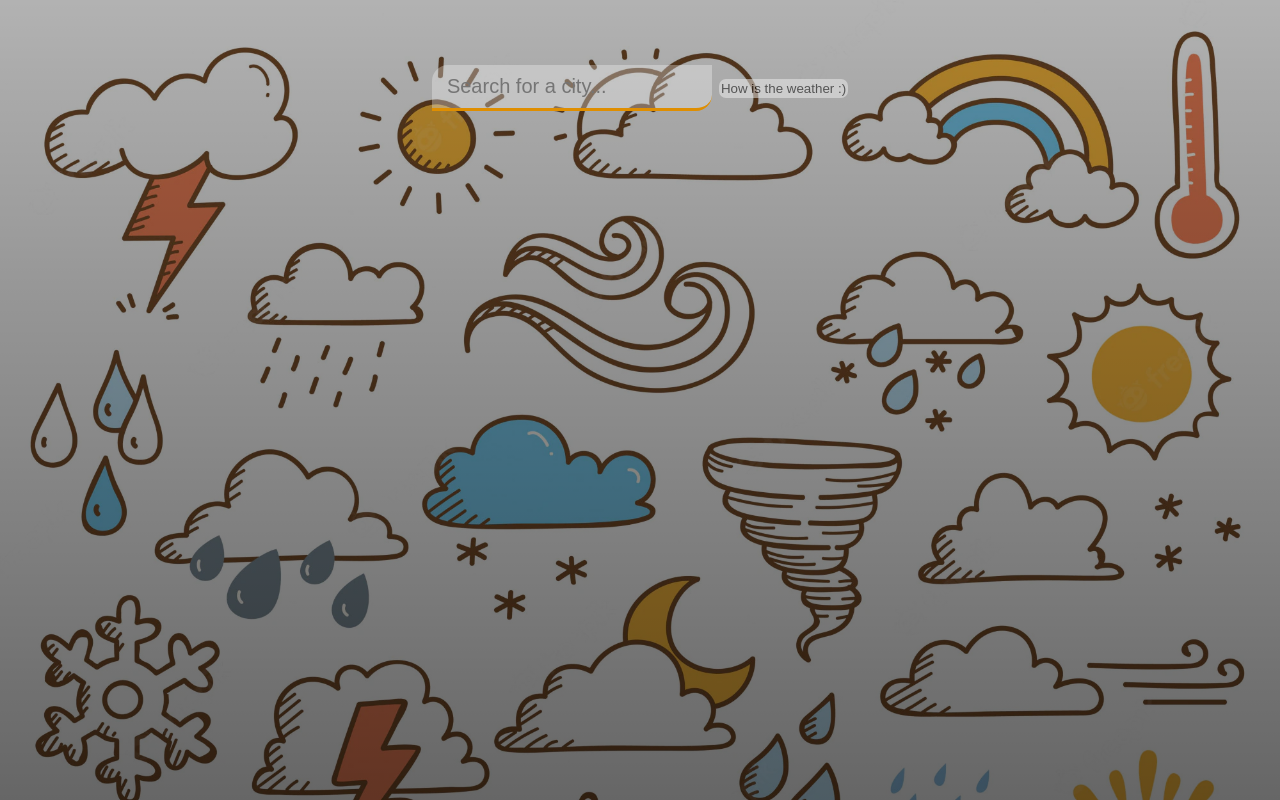
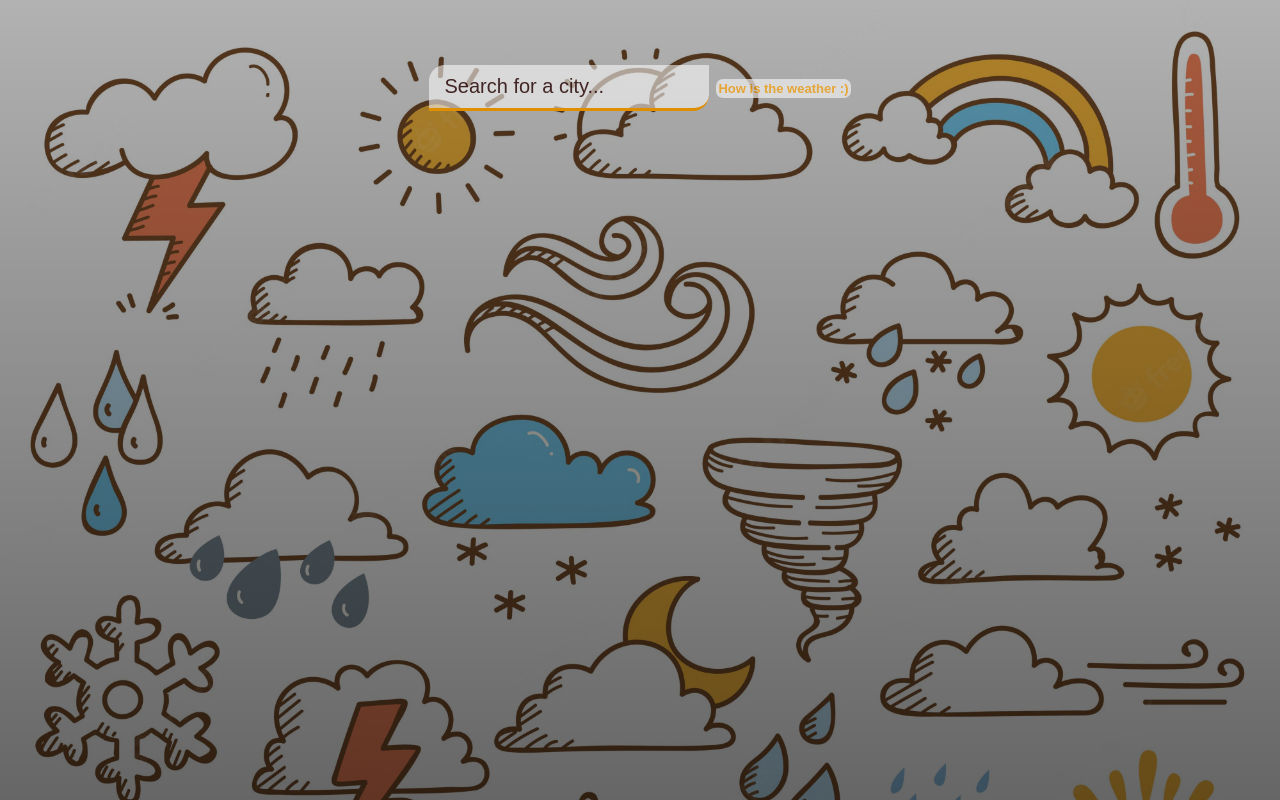
Before and after one commit to Rezmsi/weather-app, a plain HTML site: page index.html in a window 1280 px wide. Drawn offline with Linux system fonts and the light colour scheme.

Commit message:
css colors update

```diff
--- a/css.css
+++ b/css.css
@@ -18,11 +18,14 @@
 
   .show-weather{
     cursor: pointer;
-    opacity: 0.5;
+    opacity: 0.7;
     padding: 2px;
     margin-left: 7px;
     border: none;
     border-radius: 7px;
+    color: #ffa407;
+    font-size: 13px;
+    font-weight: bold;
   }
 
   .show-weather:hover{
@@ -64,10 +67,9 @@
     padding: 10px 15px;
     border: none;
     outline: none;
-    background-color: rgba(255, 255, 255, 0.3);
+    background-color: rgba(255, 255, 255, 0.548);
     border-radius: 16px 0px 16px 0px;
     border-bottom: 3px solid #DF8E00;
-
     color: #313131;
     font-size: 20px;
     font-weight: 300;
@@ -76,6 +78,10 @@
 
   header input:focus {
     background-color: rgba(255, 255, 255, 0.6);
+  }
+
+  header input::placeholder {
+    color: rgba(36, 1, 1, 0.837);
   }
 
   main {
```
